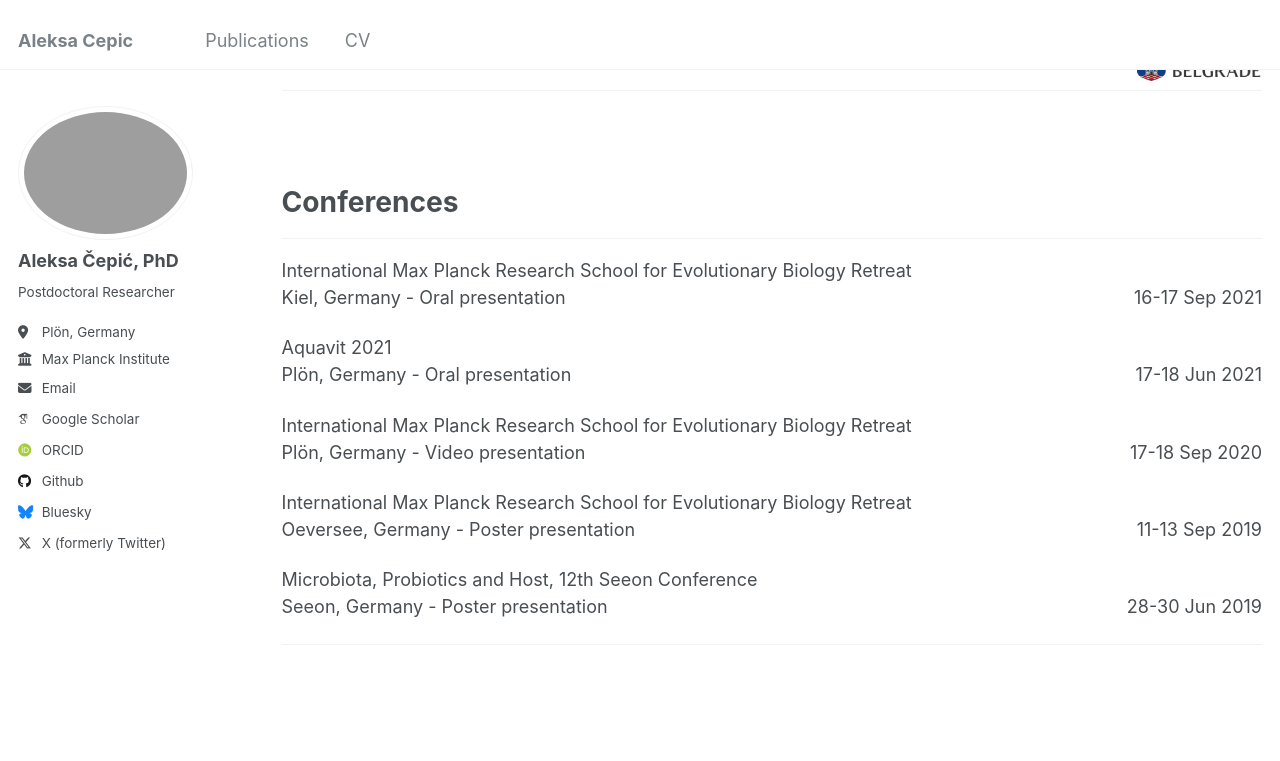
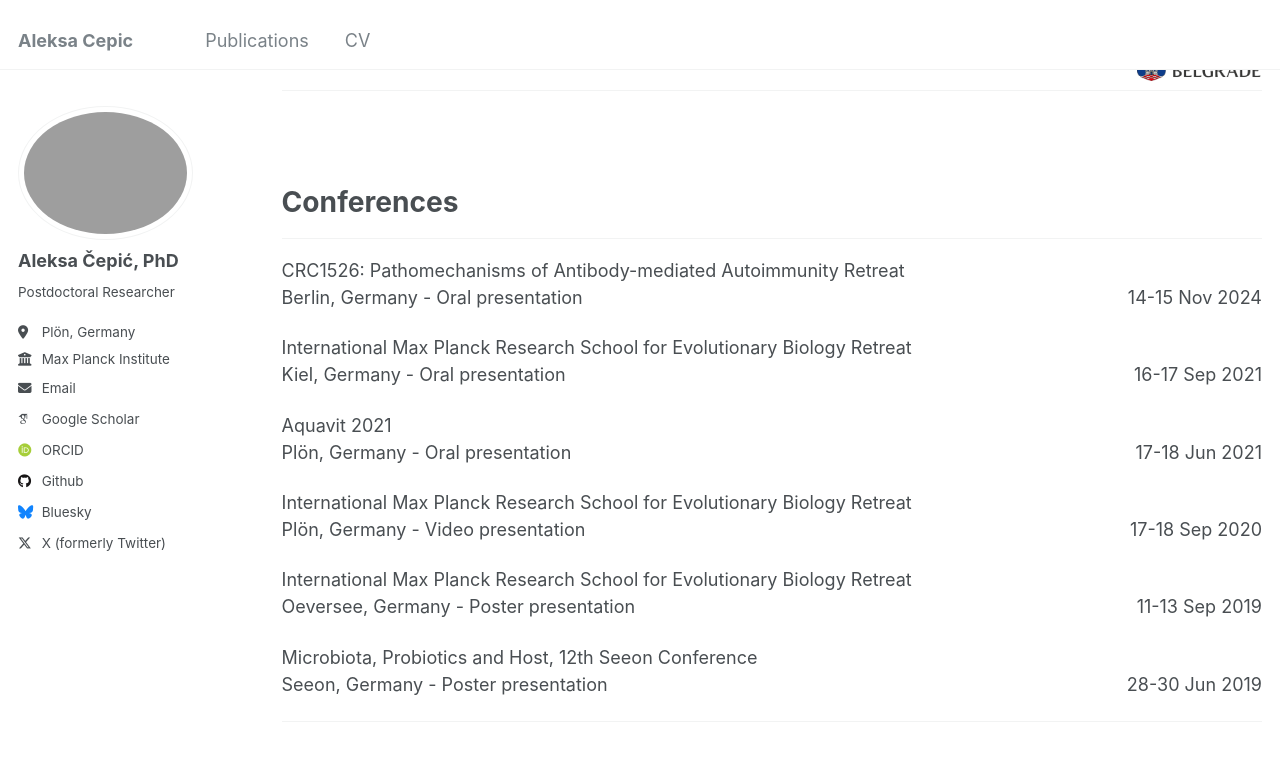
Before and after one commit to drcepic/drcepic.github.io, a Jekyll site: the page built from _pages/cv.md, in a window 1280 px wide and 900 px high, scrolled down 1025 px. Shown: the top 761 px of the window. Built offline with Jekyll 4.4.1, drawn with Linux system fonts in a browser that asks for light colours; some web fonts are replaced.

Commit message:
Update cv.md

```diff
--- a/_pages/cv.md
+++ b/_pages/cv.md
@@ -92,6 +92,12 @@ Conferences
 ======
 <hr>
 <p>
+    <span> CRC1526: Pathomechanisms of Antibody-mediated Autoimmunity Retreat<br> Berlin, Germany - Oral presentation </span>
+    <span style="float:right;">14-15 Nov 2024</span>
+    <div class="clearix"></div>
+</p>
+
+<p>
     <span> International Max Planck Research School for Evolutionary Biology Retreat<br> Kiel, Germany - Oral presentation </span>
     <span style="float:right;">16-17 Sep 2021</span>
     <div class="clearix"></div>
```
